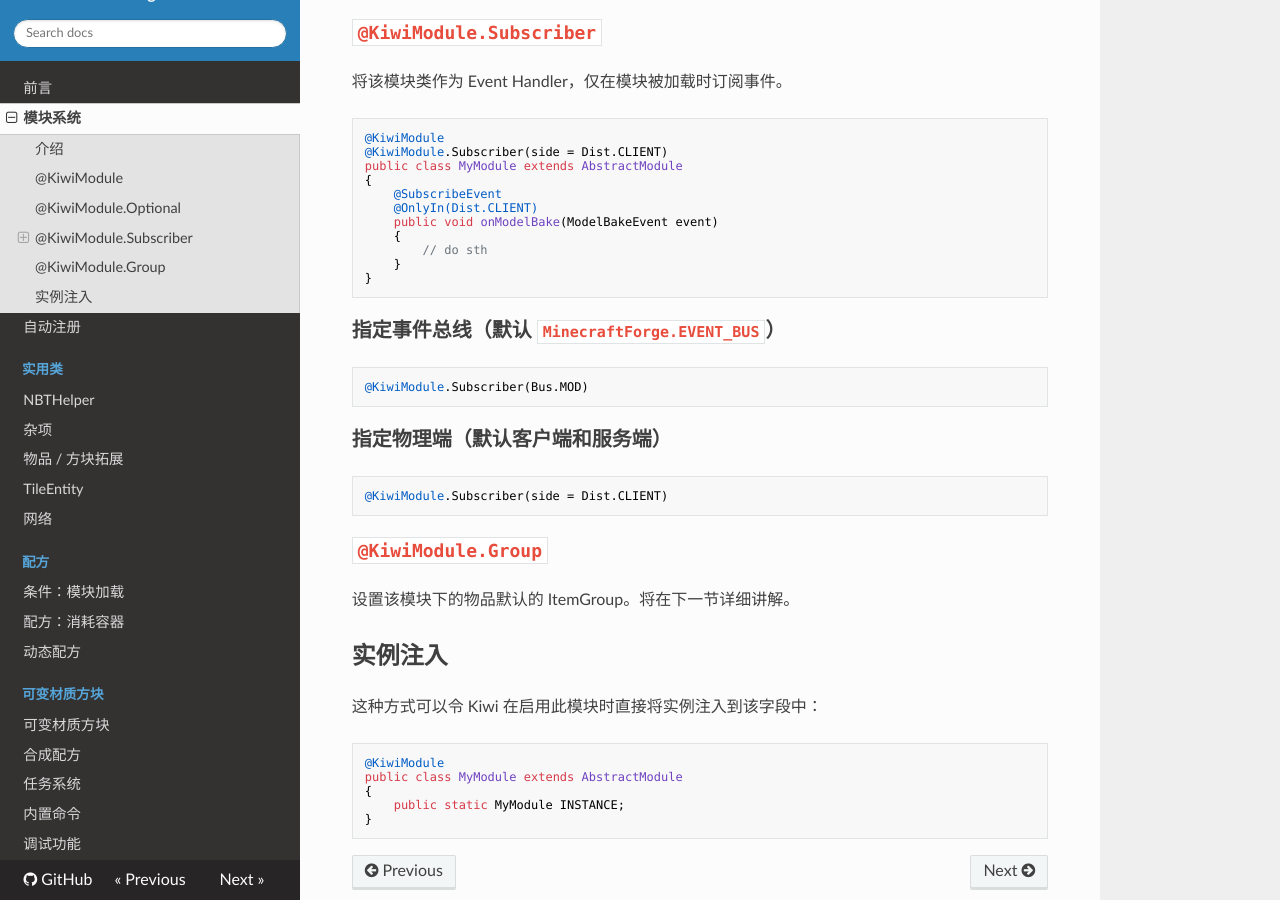
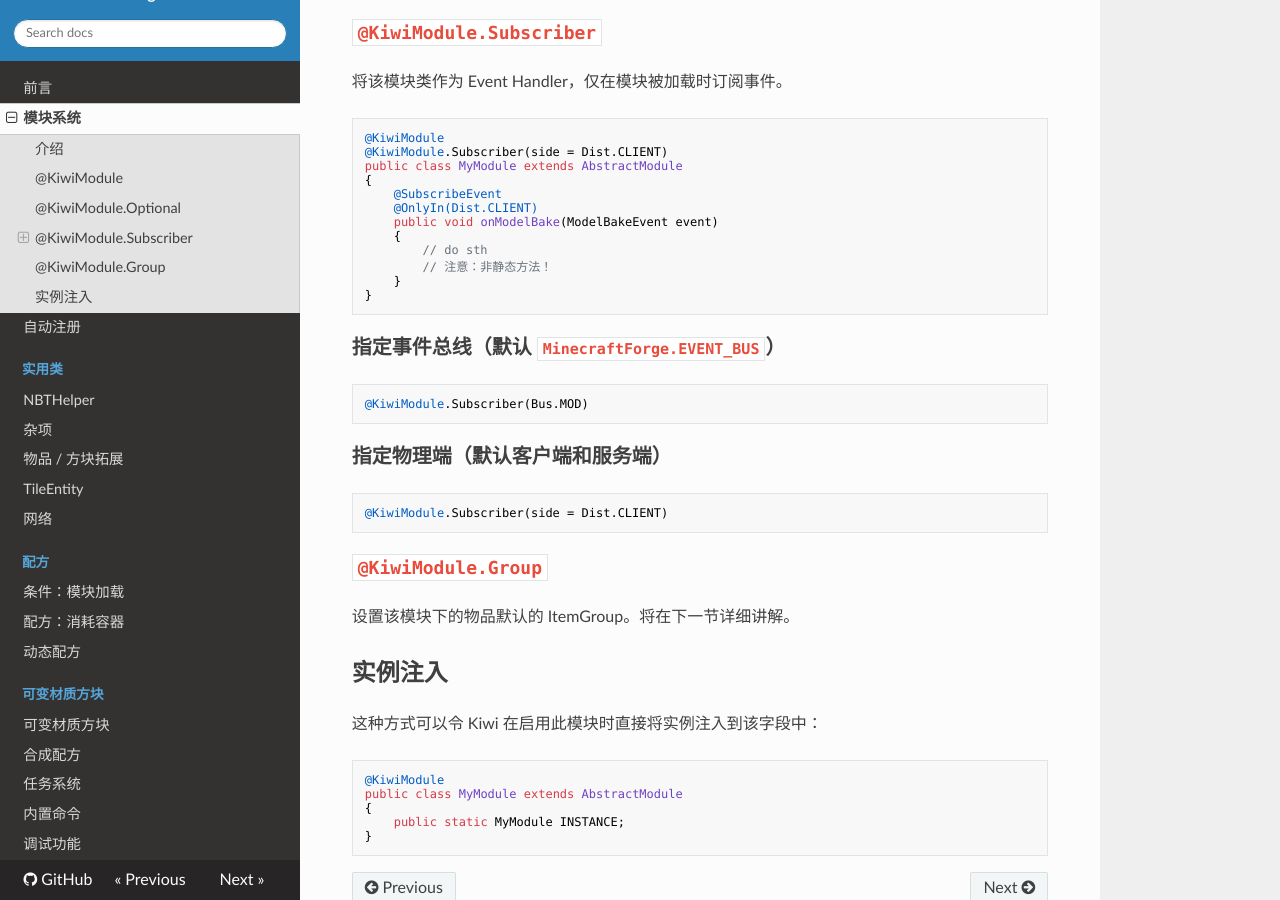
Before and after one commit to Snownee/ModdingWithKiwi, an MkDocs documentation site: the page built from docs/module.md, in a window 1280 px wide and 900 px high, scrolled down 1726 px. Built offline with MkDocs 1.6.1, drawn with Linux system fonts in a browser that asks for light colours; nearby versions of some CDN libraries.

Commit message:
Update module

````diff
--- a/docs/module.md
+++ b/docs/module.md
@@ -107,6 +107,7 @@ public class MyModule extends AbstractModule
     public void onModelBake(ModelBakeEvent event)
     {
         // do sth
+        // 注意：非静态方法！
     }
 }
 ```
````
